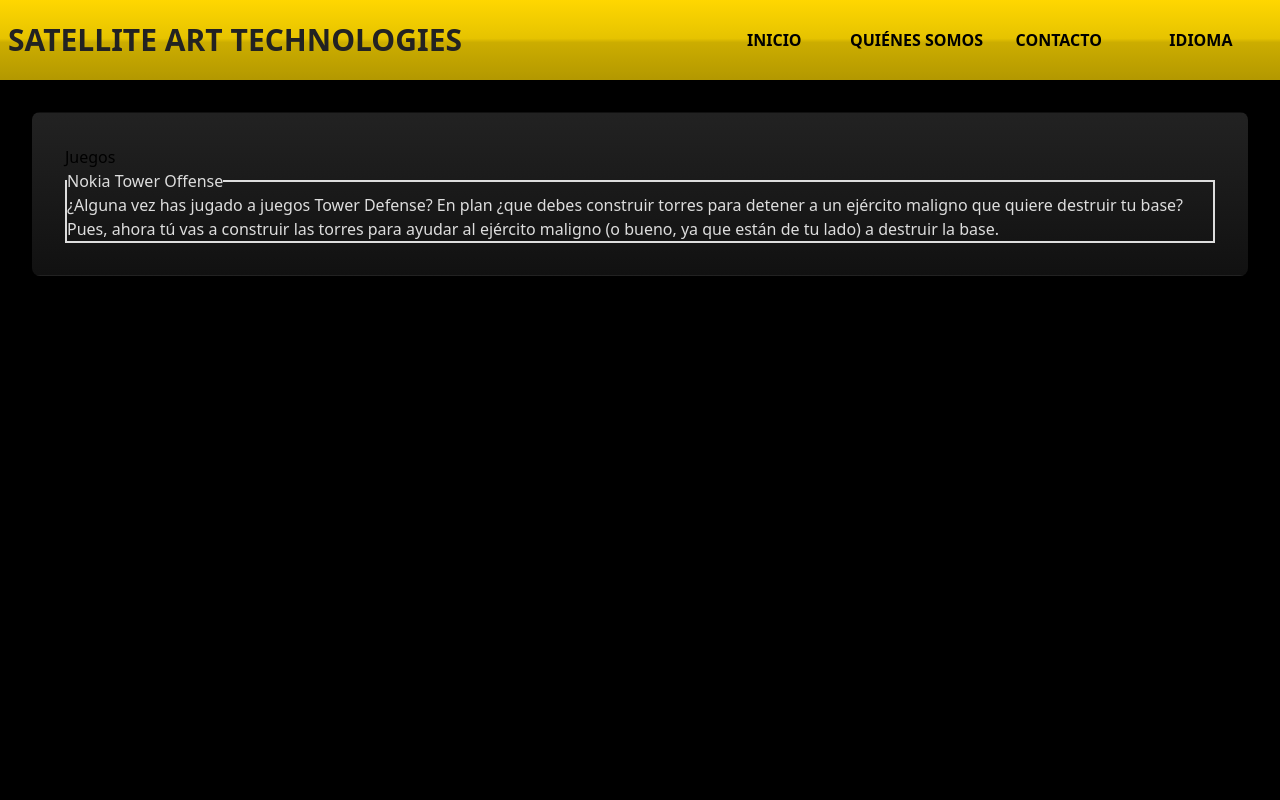
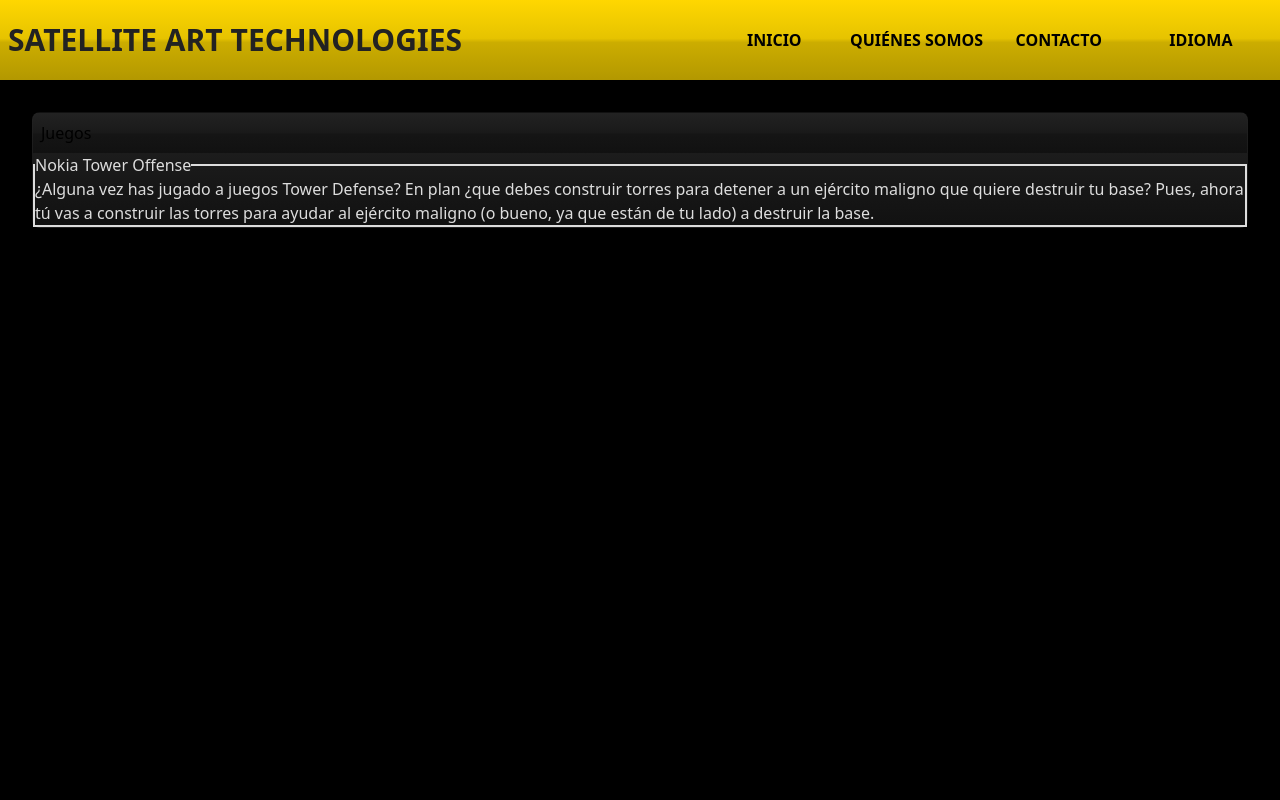
Before and after one commit to Libertifer/satart.tech, a PHP site: page / in a window 1280 px wide. Run offline with PHP 8.4, Linux system fonts and the light colour scheme; some libraries are stand-ins or nearby versions.

Commit message:
Update style.css

```diff
--- a/css/style.css
+++ b/css/style.css
@@ -8,6 +8,8 @@
   --col-primarius-levis: #ccad00;
   --col-primarius-levior: #b39800;
   --col-secundarius: #222;
+  --col-secundarius-subfortis: #1A1A1A;
+  --col-secundarius-iuxta-fortis: #151515;
   --col-secundarius-fortis: #111;
   --col-tertiarius: #DDD;
 }
@@ -59,6 +61,7 @@ nav > span:hover {
 }
 
 fieldset {
+  margin: 16px 32px;
   border: solid 2px var(--col-tertiarius);
   padding: 16px;
 }
@@ -69,8 +72,17 @@ fieldset[id^="ludus-"] > p, legend {
 
 main {
   margin: 32px;
-  padding: 32px;
   border: solid 1px #0000;
   background-image: linear-gradient(0deg, var(--col-secundarius-fortis), var(--col-secundarius));
   border-radius: 8px;
 }
+
+#ludi {
+  background-image: linear-gradient(to bottom,var(--col-secundarius) 0%,var(--col-secundarius-subfortis) 48%,var(--col-secundarius-iuxta-fortis) 53%,var(--col-secundarius-fortis) 100%);
+  border-radius: 8px 8px 0px 0px;
+  padding: 8px;
+}
+
+#ludi > h1 {
+  color: var(--col-tertiarius);
+}
```
